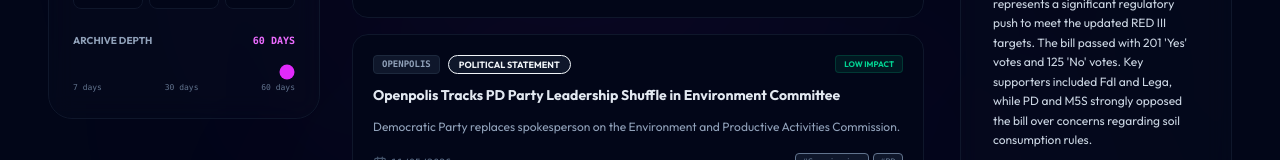
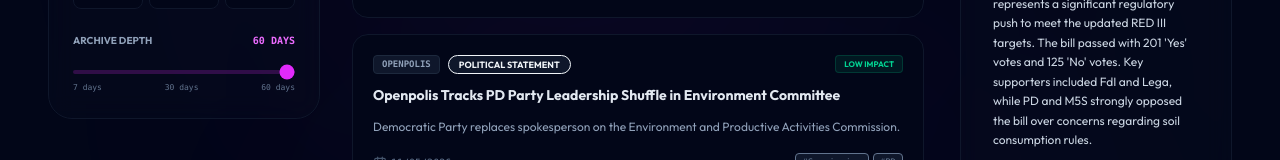
Before and after one commit to fanaman74/eu-researcher, a Next.js app: page /politics-tracker in a window 1280 px wide. Shown: the part 564-724 px from the top of the page. Built offline with nearby package versions, Linux system fonts and the light colour scheme.

Commit message:
style(politics-tracker): make range slider track a clearly visible fuchsia line

```diff
--- a/app/politics-tracker/page.tsx
+++ b/app/politics-tracker/page.tsx
@@ -340,7 +340,7 @@
                 max="60"
                 value={days}
                 onChange={(e) => setDays(parseInt(e.target.value, 10))}
-                className="w-full h-1 bg-slate-905 rounded-lg appearance-none cursor-pointer accent-fuchsia-500"
+                className="w-full h-1 bg-fuchsia-500/20 hover:bg-fuchsia-500/30 rounded-lg appearance-none cursor-pointer accent-fuchsia-500 transition-colors"
               />
               <div className="flex justify-between text-[8px] text-slate-500 font-mono">
                 <span>7 days</span>
--- a/client/src/App.tsx
+++ b/client/src/App.tsx
@@ -243,7 +243,7 @@
                 max="60"
                 value={days}
                 onChange={(e) => setDays(parseInt(e.target.value, 10))}
-                className="w-full h-1 bg-slate-900 rounded-lg appearance-none cursor-pointer accent-fuchsia-500"
+                className="w-full h-1 bg-fuchsia-500/20 hover:bg-fuchsia-500/30 rounded-lg appearance-none cursor-pointer accent-fuchsia-500 transition-colors"
               />
             </div>
           </div>
```
